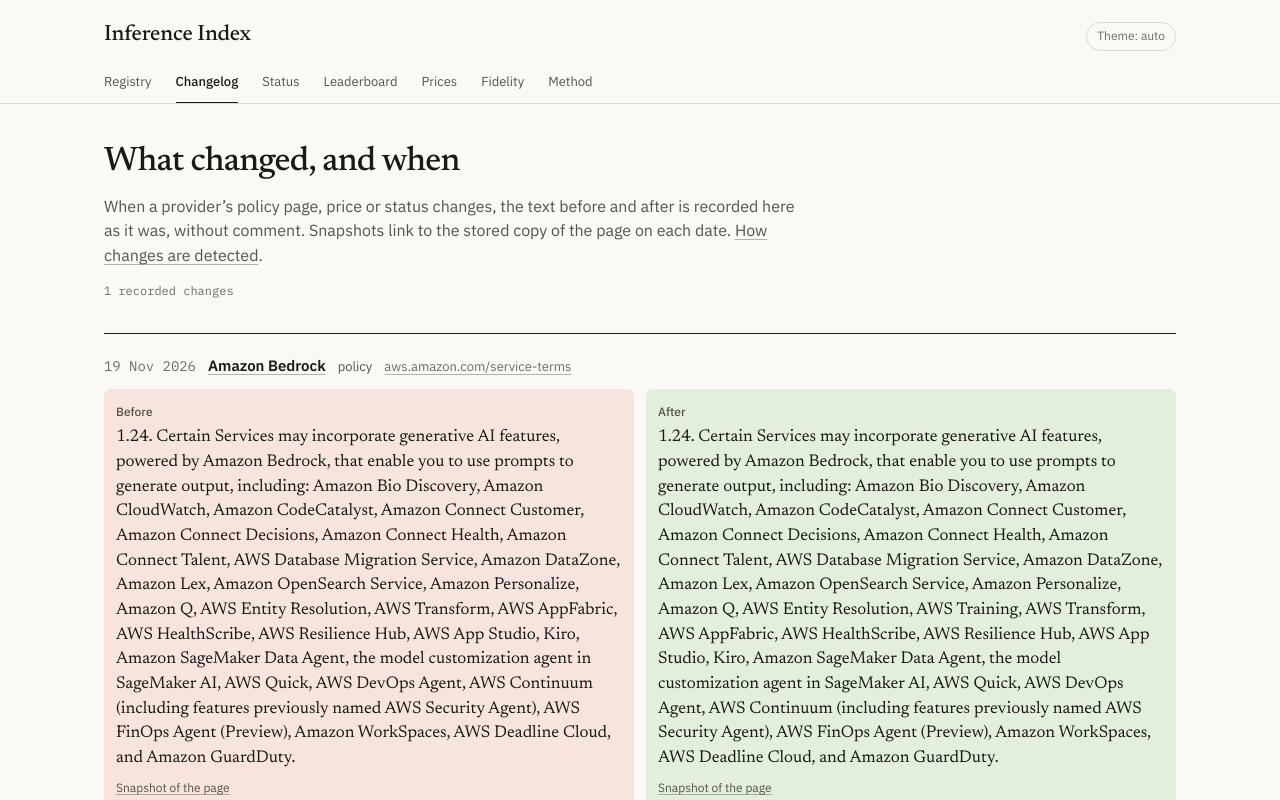
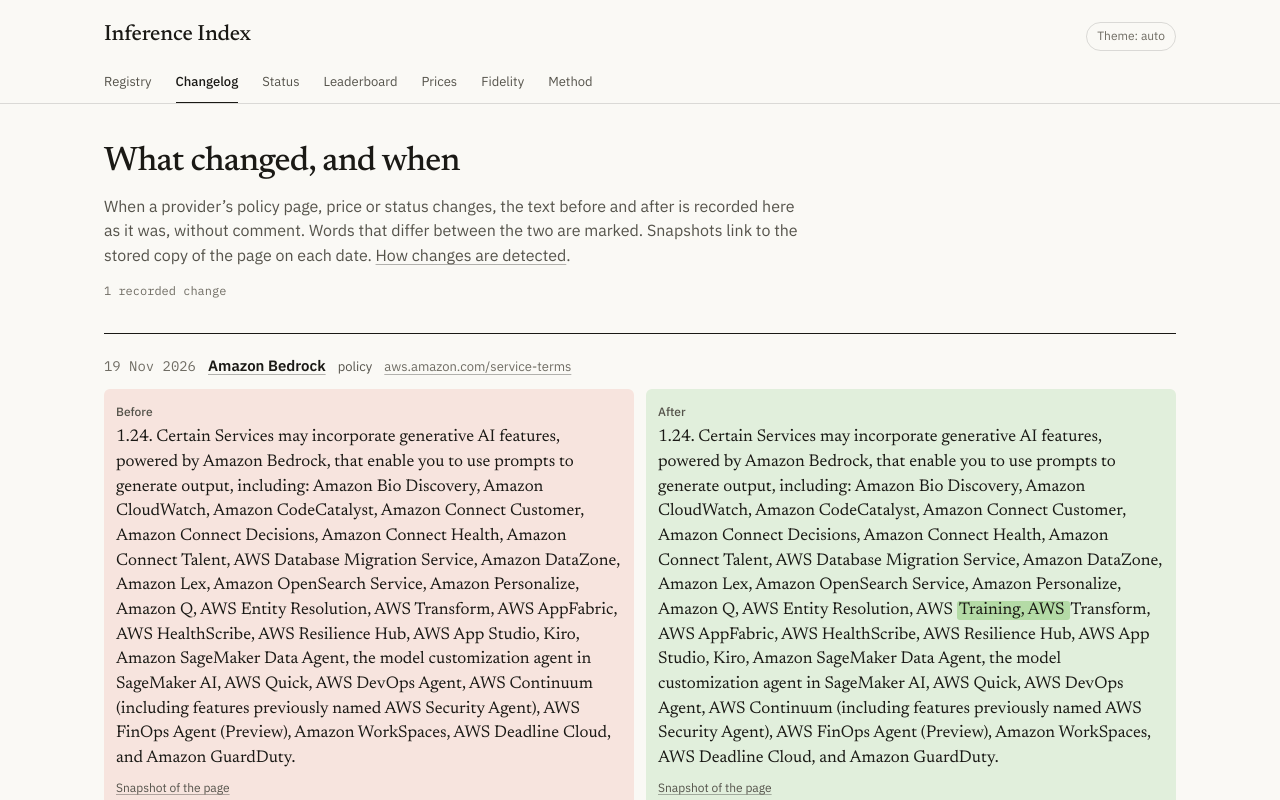
Before and after one commit to 31Carlton7/inference-index, a Next.js app: page /changelog in a window 1280 px wide. Shown: the top 800 px of the page. Built offline with nearby package versions, Linux system fonts and the light colour scheme.

Commit message:
Mark the words that differ in changelog entries

```diff
--- a/app/changelog/page.tsx
+++ b/app/changelog/page.tsx
@@ -18,10 +18,10 @@ export default function ChangelogPage() {
         <h1>What changed, and when</h1>
         <p className="lede">
           When a provider&rsquo;s policy page, price or status changes, the text before and after is recorded here as
-          it was, without comment. Snapshots link to the stored copy of the page on each date.{" "}
+          it was, without comment. Words that differ between the two are marked. Snapshots link to the stored copy of the page on each date.{" "}
           <Link href="/method#changes">How changes are detected</Link>.
         </p>
-        {entries.length > 0 && <p className="dateline">{entries.length} recorded changes</p>}
+        {entries.length > 0 && <p className="dateline">{entries.length} recorded {entries.length === 1 ? "change" : "changes"}</p>}
       </header>
       {entries.length === 0 ? (
         <Empty title="No changes recorded yet">
--- a/app/globals.css
+++ b/app/globals.css
@@ -16,6 +16,8 @@
   --run-error: light-dark(#d03b3b, #e66767);
   --removed: light-dark(#f7e4de, #3a2320);
   --added: light-dark(#e1efdc, #1f3220);
+  --removed-mark: light-dark(#eeb9ab, #7a3a31);
+  --added-mark: light-dark(#b4dba6, #2f6b33);
 
   --serif: var(--font-newsreader), "Iowan Old Style", Georgia, serif;
   --sans: var(--font-plex-sans), system-ui, sans-serif;
@@ -620,6 +622,22 @@ th[aria-sort="none"] .sort-mark {
   line-height: 1.45;
   overflow-wrap: break-word;
   white-space: pre-wrap;
+}
+
+.diff del,
+.diff ins {
+  border-radius: 3px;
+  padding: 0.0625rem 0.125rem;
+  text-decoration: none;
+  box-decoration-break: clone;
+}
+
+.diff del {
+  background: var(--removed-mark);
+}
+
+.diff ins {
+  background: var(--added-mark);
 }
 
 .diff .snapshot {
--- a/app/method/page.tsx
+++ b/app/method/page.tsx
@@ -132,7 +132,8 @@ export default function MethodPage() {
             providers added to or removed from the list are recorded the same way.
           </p>
           <p>
-            The before and after are given as they were. A change is not described as better or worse.
+            The before and after are given as they were, with the words that differ between them marked. A change is
+            not described as better or worse.
           </p>
         </section>
 
--- a/components/change-list.tsx
+++ b/components/change-list.tsx
@@ -1,4 +1,6 @@
+import { diffWords } from "diff";
 import Link from "next/link";
+import type { ReactNode } from "react";
 import { formatDate, formatUsd, shortUrl } from "@/lib/format";
 import { mainFileUrl } from "@/lib/links";
 import { REGISTRY_FIELDS, type ChangelogEntry } from "@/lib/schema";
@@ -13,11 +15,22 @@ function sideText(value: ChangelogEntry["before"]): string | number {
   return value;
 }
 
-function Side({ side, value, snapshot }: { side: "before" | "after"; value: ChangelogEntry["before"]; snapshot?: string | null }) {
+function markedText(side: "before" | "after", before: string, after: string): ReactNode[] {
+  return diffWords(before, after).flatMap((part, index): ReactNode[] => {
+    if (part.added) return side === "after" ? [<ins key={index}>{part.value}</ins>] : [];
+    if (part.removed) return side === "before" ? [<del key={index}>{part.value}</del>] : [];
+    return [part.value];
+  });
+}
+
+function Side({ side, entry }: { side: "before" | "after"; entry: ChangelogEntry }) {
+  const value = entry[side];
+  const snapshot = side === "before" ? entry.snapshot_before : entry.snapshot_after;
+  const bothText = typeof entry.before === "string" && typeof entry.after === "string";
   return (
     <div className={side}>
       <span className="side">{side === "before" ? "Before" : "After"}</span>
-      <p>{sideText(value)}</p>
+      <p>{bothText ? markedText(side, entry.before as string, entry.after as string) : sideText(value)}</p>
       {snapshot && (
         <a className="snapshot" href={mainFileUrl(snapshot)}>
           Snapshot of the page
@@ -53,8 +66,8 @@ export function ChangeList({ entries, providerNames, modelNames }: {
             </a>
           </div>
           <div className="diff">
-            <Side side="before" value={entry.before} snapshot={entry.snapshot_before} />
-            <Side side="after" value={entry.after} snapshot={entry.snapshot_after} />
+            <Side side="before" entry={entry} />
+            <Side side="after" entry={entry} />
           </div>
         </article>
       ))}
--- a/package.json
+++ b/package.json
@@ -14,6 +14,7 @@
     "node": ">=22"
   },
   "dependencies": {
+    "diff": "^8.0.4",
     "next": "^16.4.6",
     "react": "^19.3.1",
     "react-dom": "^19.3.1",
```
Also changed, not shown: 1 other file (tests, documents, lock files or other folders).
